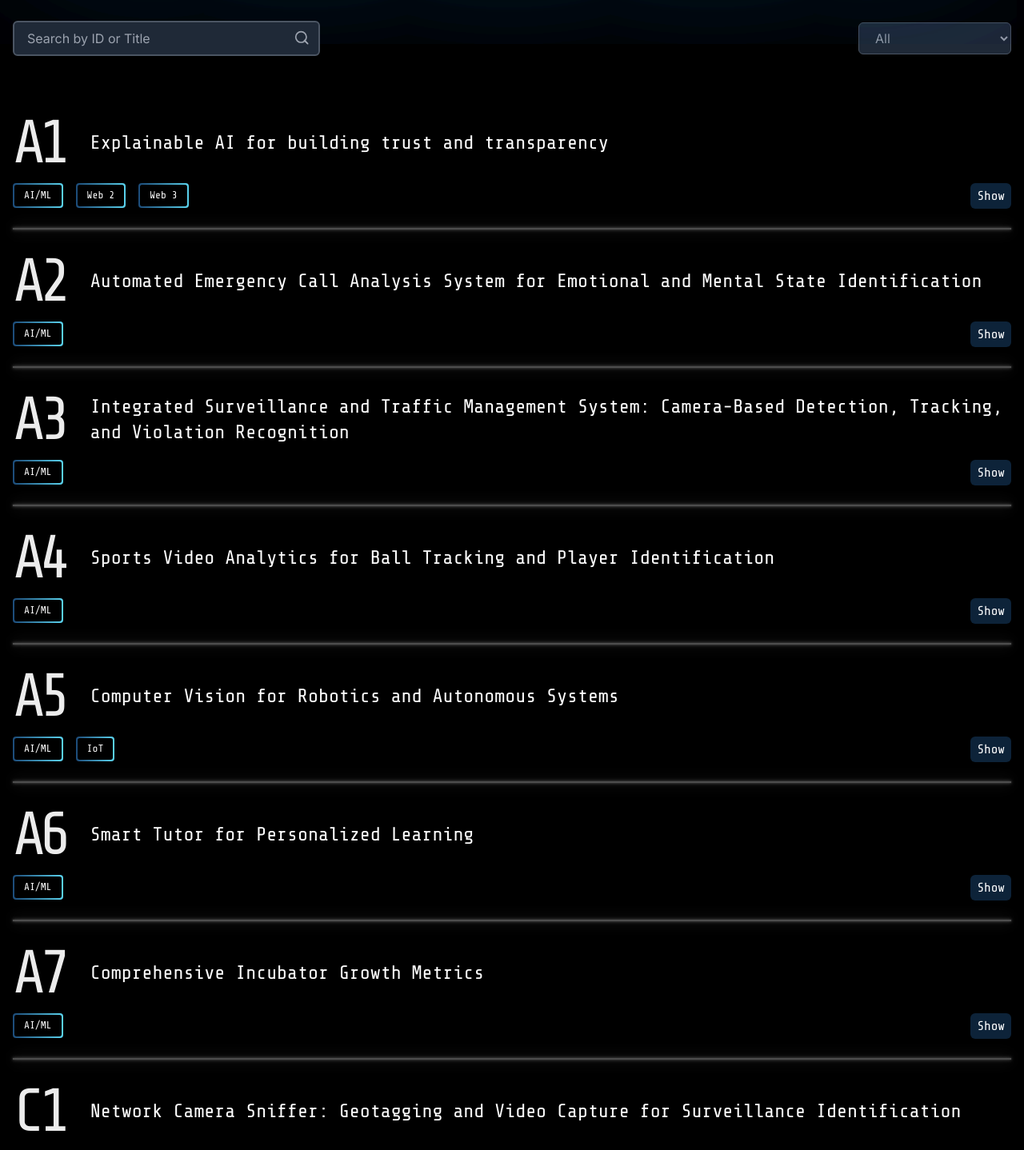
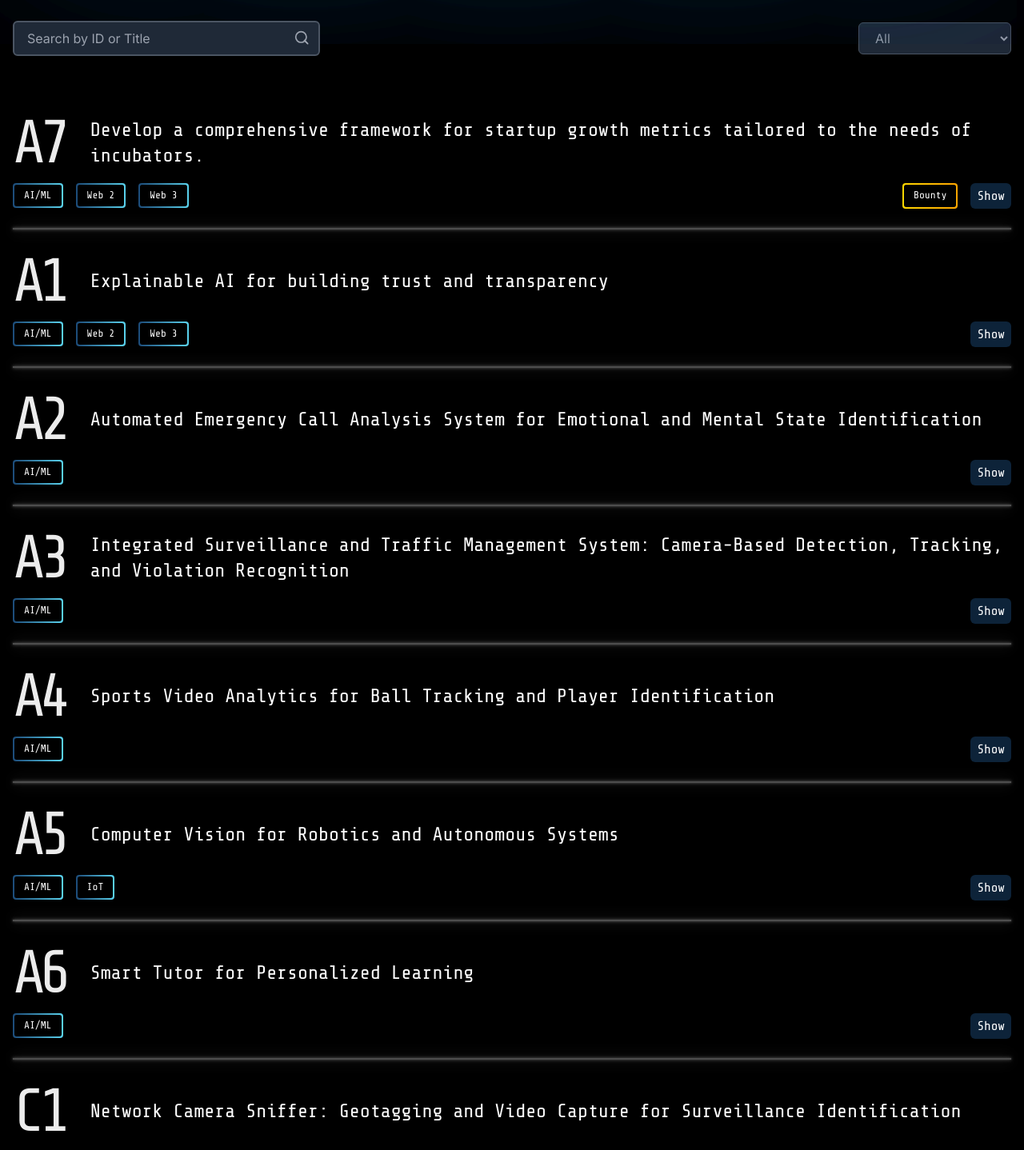
Before and after one commit to adistrim/hackJKLUv3, a Next.js app: page /challenges in a window 1280 px wide. Shown: the part 200-1638 px from the top of the page at 80% size. Built offline with nearby package versions, Linux system fonts and the light colour scheme.

Commit message:
added bounty tag in the challenges

```diff
--- a/src/app/challenges/page.tsx
+++ b/src/app/challenges/page.tsx
@@ -11,6 +11,7 @@ interface Challenge {
   title: string;
   track: string[];
   description: string;
+  sponsored?: string;
 }
 
 const Challenges: React.FC = () => {
@@ -26,7 +27,19 @@ const Challenges: React.FC = () => {
     }
   };
 
-  const filteredChallenges = challengesData.filter((challenge: Challenge) => {
+  const sortedChallenges = [...challengesData].sort(
+    (a: Challenge, b: Challenge) => {
+      if (a.sponsored === "true" && b.sponsored !== "true") {
+        return -1;
+      } else if (a.sponsored !== "true" && b.sponsored === "true") {
+        return 1;
+      } else {
+        return 0;
+      }
+    },
+  );
+
+  const filteredChallenges = sortedChallenges.filter((challenge: Challenge) => {
     if (selectedOption === "All") {
       return (
         challenge.id.toLowerCase().includes(searchTerm.toLowerCase()) ||
@@ -42,20 +55,20 @@ const Challenges: React.FC = () => {
   });
 
   return (
-    <div className="my-[1rem] md:my-[3rem] min-h-screen text-white">
+    <div className="my-[1rem] min-h-screen text-white md:my-[3rem]">
       <div className="mx-auto max-w-screen-xl px-4 py-8">
-        <div className="flex flex-col md:flex-row items-start md:items-center justify-between mb-4">
+        <div className="mb-4 flex flex-col items-start justify-between md:flex-row md:items-center">
           <div className="relative">
             <input
               type="text"
               placeholder="Search by ID or Title"
               value={searchTerm}
               onChange={(e) => setSearchTerm(e.target.value)}
-              className="text-[0.8rem] md:text-base px-4 py-2 md:pr-10 w-80 md:w-96 bg-gray-800 text-white rounded-md border-2 border-gray-600 focus:outline-none focus:border-blue-300"
+              className="w-80 rounded-md border-2 border-gray-600 bg-gray-800 px-4 py-2 text-[0.8rem] text-white focus:border-blue-300 focus:outline-none md:w-96 md:pr-10 md:text-base"
             />
-            <span className="absolute inset-y-0 right-0 flex items-center pr-3 text-gray-400 pointer-events-none">
+            <span className="pointer-events-none absolute inset-y-0 right-0 flex items-center pr-3 text-gray-400">
               <svg
-                className="w-5 h-5"
+                className="h-5 w-5"
                 fill="none"
                 viewBox="0 0 24 24"
                 stroke="currentColor"
@@ -78,7 +91,7 @@ const Challenges: React.FC = () => {
           </div>
 
           <select
-            className="text-[0.8rem] md:text-base my-5 px-4 py-2 bg-gray-800 text-gray-400 rounded-md border border-gray-600 focus:outline-none focus:border-blue-300"
+            className="my-5 rounded-md border border-gray-600 bg-gray-800 px-4 py-2 text-[0.8rem] text-gray-400 focus:border-blue-300 focus:outline-none md:text-base"
             value={selectedOption}
             onChange={(e) => setSelectedOption(e.target.value)}
           >
@@ -99,24 +112,24 @@ const Challenges: React.FC = () => {
         {filteredChallenges.map((challenge: Challenge) => (
           <div
             key={challenge.id}
-            className={`${tech_mono.className} md:mb-[3rem] relative`}
+            className={`${tech_mono.className} relative md:mb-[3rem]`}
           >
-            <div className="flex flex-row items-center mt-[1rem] md:mt-[3rem] ">
-              <span className="text-[#ECECEC] text-[2.5rem] md:text-[4.75rem] not-italic font-normal leading-[normal] tracking-[-0.54rem] text-shadow: 1px 3px 6px rgba(93, 213, 240, 0.4)">
+            <div className="mt-[1rem] flex flex-row items-center md:mt-[3rem] ">
+              <span className="text-shadow: 1px 3px 6px rgba(93, 213, 240, 0.4) text-[2.5rem] font-normal not-italic leading-[normal] tracking-[-0.54rem] text-[#ECECEC] md:text-[4.75rem]">
                 {challenge.id}
               </span>
               <span
-                className={`ml-[2rem] text-white text-[0.8rem] md:text-2xl not-italic font-normal leading-[normal]`}
+                className={`ml-[2rem] text-[0.8rem] font-normal not-italic leading-[normal] text-white md:text-2xl`}
               >
                 {challenge.title}
               </span>
             </div>
-            <div className="flex mt-2 space-x-2 md:space-x-4 mb-[1.5rem]">
+            <div className="mb-[1.5rem] mt-2 flex space-x-2 md:space-x-4">
               {challenge.track.map((trackItem: string, index: number) => (
                 <div key={index} className="items-center justify-center">
                   <div className="rounded-[0.25rem] bg-gradient-to-r from-[#1C4B79] to-[#5AD2ED] p-0.5">
-                    <div className="rounded-[0.18rem] flex h-full w-full items-center justify-center bg-black back px-3 py-1">
-                      <p className="text-white text-[0.5rem] md:text-[0.8rem]">
+                    <div className="back flex h-full w-full items-center justify-center rounded-[0.18rem] bg-black px-3 py-1">
+                      <p className="text-[0.5rem] text-white md:text-[0.8rem]">
                         {trackItem}
                       </p>
                     </div>
@@ -124,15 +137,24 @@ const Challenges: React.FC = () => {
                 </div>
               ))}
               <div className="flex-grow"></div>
+              {challenge.sponsored === "true" && (
+                <div className="rounded-[0.25rem] bg-gradient-to-r from-[#FFD700] to-[#FFA500] p-0.5">
+                  <div className="back flex h-full w-full items-center justify-center rounded-[0.18rem] bg-black px-3 py-1">
+                    <p className="text-[0.5rem] text-white md:text-[0.8rem]">
+                      Bounty
+                    </p>
+                  </div>
+                </div>
+              )}
               <button
-                className="px-2 py-1 bg-[#0d2339] text-white text-[0.5rem] md:text-[0.8rem] md:text-base rounded-md"
+                className="rounded-md bg-[#0d2339] px-2 py-1 text-[0.5rem] text-white md:text-[0.8rem] md:text-base"
                 onClick={() => toggleDescription(challenge.id)}
               >
                 {expandedId === challenge.id ? "Hide" : "Show"}
               </button>
             </div>
             <div
-              className="absolute opacity-30 w-full h-0.5 bg-gradient-to-r from-white via-white to-white"
+              className="absolute h-0.5 w-full bg-gradient-to-r from-white via-white to-white opacity-30"
               style={{
                 boxShadow:
                   "0px 0px 2.783px 0px #FFF, 0px 0px 5.566px 0px #FFF, 0px 0px 19.481px 0px #FFF",
@@ -140,7 +162,7 @@ const Challenges: React.FC = () => {
             ></div>
             {expandedId === challenge.id && (
               <div
-                className={`mt-2 bg-gray-900 text-white text-[0.8rem] md:text-base rounded-md p-4 ${inter.className} `}
+                className={`leading-loose antialiased ${inter.className} mt-4 rounded-md border border-gray-800 bg-gray-900 p-6 text-sm text-gray-300 shadow-lg md:text-base`}
               >
                 <p>{challenge.description}</p>
               </div>
--- a/src/app/data/challenges.json
+++ b/src/app/data/challenges.json
@@ -10,21 +10,21 @@
     "title": "Automated Emergency Call Analysis System for Emotional and Mental State Identification",
     "description": "Develop an emergency response system to listen to a caller in distress and identify the emotional/mental state of the caller. The system should be able to classify the voice as Stressed/Drunk/ Prank/Abusive/Painful and send SMS alerts to Police at 100.",
     "track": ["AI/ML"],
-        "contributor":"Dr. Devika Kataria"
+    "contributor": "Dr. Devika Kataria"
   },
   {
     "id": "A3",
     "title": "Integrated Surveillance and Traffic Management System: Camera-Based Detection, Tracking, and Violation Recognition",
     "description": "Develop an advanced surveillance and traffic management system capable of detecting, tracking, and recognizing various violations on roadways. The system should utilize surveillance cameras for real-time detection and tracking of moving vehicles, enabling automatic number plate recognition (ANPR) for identification purposes. Additionally, the system should have the capability to monitor and enforce traffic regulations by identifying and reporting violations such as speeding, illegal parking, and lane violations. It should provide real-time alerts and data on detected violations, including vehicle speed and license plate information, while ensuring accuracy and efficiency in the detection process.",
     "track": ["AI/ML"],
-        "contributor":"Dr. Arpan Gupta"
+    "contributor": "Dr. Arpan Gupta"
   },
   {
     "id": "A4",
     "title": "Sports Video Analytics for Ball Tracking and Player Identification",
     "description": "Develop a sports video analytics system tailored for ball tracking in games like tennis and cricket, alongside player detection and disambiguation. This system will enable accurate tracking of the ball's trajectory during gameplay and identification of individual players, enhancing performance analysis and viewer experience.",
     "track": ["AI/ML"],
-        "contributor":"Dr. Arpan Gupta"
+    "contributor": "Dr. Arpan Gupta"
   },
   {
     "id": "A5",
@@ -40,38 +40,39 @@
   },
   {
     "id": "A7",
-        "title": "Comprehensive Incubator Growth Metrics",
-        "description": "Developing a comprehensive framework for tracking startup growth within incubators is crucial. Current metrics like funding and job creation are insufficient. The challenge is to create a customizable framework that integrates existing data sources, provides actionable insights, and facilitates data-driven decision-making to enhance startup success within incubators.",
-        "track": ["AI/ML"],
-        "contributor":"AIC-JKLU"
+    "title": "Develop a comprehensive framework for startup growth metrics tailored to the needs of incubators.",
+    "description": "Capture essential startup growth stages: Go beyond basic metrics and track progress across key areas like customer acquisition, market validation, product development, team growth, and traction milestones. Be customizable: Accommodate diverse startup models and industries within the incubator's portfolio. Integrate with existing data sources: Leverage existing incubator data (e.g., mentor reports, funding records, event participation) alongside external data sources (e.g., web analytics, social media engagement). Provide actionable insights: Enable incubators to identify strengths, weaknesses, and specific areas where they can support startups most effectively. Facilitate data-driven decision-making: Allow incubators to optimize their programs and resources based on tangible results and trends. Bonus points: Design interactive dashboards for visualizing startup growth and incubator performance. Develop predictive models to forecast future success potential of startups. Integrate your solution with existing incubator management platforms. By tackling this challenge, you can revolutionize the way incubators track and support their startups, ultimately increasing their success rate and contributing to a thriving entrepreneurial ecosystem.",
+    "track": ["AI/ML", "Web 2", "Web 3"],
+    "contributor": "AIC-JKLU",
+    "sponsored": "true"
   },
   {
     "id": "C1",
     "title": "Network Camera Sniffer: Geotagging and Video Capture for Surveillance Identification",
     "description": "Design a sniffer which can sniff the network to identify open cameras and geotag them to find the location as well as capture the videos.",
-        "track": ["Cybersecurity",  "IoT"],
-        "contributor":"Dr. Devika Kataria"
+    "track": ["Cybersecurity", "IoT"],
+    "contributor": "Dr. Devika Kataria"
   },
   {
     "id": "C2",
     "title": "Network Threat Detection and Reporting System: Identifying and Collecting Information on Malicious Activity",
     "description": "Develop a system to report threat events/attempts on the network and collect information as attacker IP address, port and type of malicious activity.",
     "track": ["Cybersecurity"],
-        "contributor":"Dr. Devika Kataria"
+    "contributor": "Dr. Devika Kataria"
   },
   {
     "id": "C3",
     "title": "Cryptocurrency Security: Hardware Wallet Solution",
     "description": "Create a hardware wallet for storing and managing cryptocurrencies securely. Participants can focus on implementing secure key storage, transaction signing, and protection against physical tampering.",
     "track": ["Cybersecurity", "Web 3"],
-        "contributor":"Dr. Surbhi Chhabra"
+    "contributor": "Dr. Surbhi Chhabra"
   },
   {
     "id": "C4",
     "title": "Secure Boot for Embedded Systems",
     "description": "Develop a secure boot process for a microcontroller or embedded system, ensuring that only authorized firmware is executed. Participants can explore techniques like digital signatures, secure key storage, and chain of trust.",
     "track": ["Cybersecurity", "IoT"],
-        "contributor" :"Dr. Surbhi Chhabra"
+    "contributor": "Dr. Surbhi Chhabra"
   },
   {
     "id": "C5",
@@ -95,15 +96,15 @@
     "id": "C8",
     "title": "Fault Injection Defense for Embedded Systems",
     "description": "Develop a countermeasure against fault injection attacks on hardware devices. Participants can explore techniques to detect and mitigate the effects of voltage and clock glitch attacks on embedded systems/IoT devices.",
-        "track": ["Cybersecurity","IoT"],
-        "contributor":"Dr. Surbhi Chhabra"
+    "track": ["Cybersecurity", "IoT"],
+    "contributor": "Dr. Surbhi Chhabra"
   },
   {
     "id": "C9",
     "title": "Fortified IoT Hardware Architecture Solution",
     "description": "Develop a secure hardware architecture for Internet of Things (IoT) devices. Participants can consider power-efficient cryptographic algorithms, secure communication protocols, and resistance against physical attacks.",
-        "track": ["Cybersecurity","IoT"],
-        "contributor":"Dr. Surbhi Chhabra"
+    "track": ["Cybersecurity", "IoT"],
+    "contributor": "Dr. Surbhi Chhabra"
   },
 
   {
@@ -141,7 +142,7 @@
     "title": "Secure Geolocation-Based Toll Payment and Speed Monitoring System for Expressways",
     "description": "Develop a secure geolocation based  payment system which deduct the toll fees at entry of any expressway as soon as the car enters the expressway, without having any toll barriers. The system should also scan the number plate and generate an alarm if speed exceeds 100kph at any time.",
     "track": ["IoT"],
-        "contributor":"Dr. Devika Kataria"
+    "contributor": "Dr. Devika Kataria"
   },
   {
     "id": "I2",
@@ -220,7 +221,7 @@
     "id": "I14",
     "title": "Traffic Management",
     "description": "Create a smart traffic management system using IoT devices and sensors to gather real-time data on traffic flow, optimize signal timings, and provide intelligent recommendations to reduce congestion and enhance overall traffic efficiency.",
-        "track": ["IoT","Web 2"]
+    "track": ["IoT", "Web 2"]
   },
   {
     "id": "I15",
@@ -239,7 +240,6 @@
     "title": "Web Platform for Smart City Solutions",
     "description": "Web platform that harmonizes diverse urban services, including intelligent traffic management, optimized waste disposal systems, enhanced energy efficiency measures, and streamlined public transportation networks. The goal is to empower cities with a centralized, interconnected solution for sustainable urban living, leveraging technology to improve efficiency, reduce environmental impact, and enhance the overall quality of life for residents.",
     "track": ["Web 2", "Web 3"]
-
   },
   {
     "id": "W3",
@@ -247,5 +247,4 @@
     "description": "A user-friendly platform that facilitates the seamless connection between individuals, businesses, and organizations, fostering the sharing of surplus food resources with those facing hunger. Design an app or service that connects local restaurants/groceries with individuals or organizations willing to pick up surplus food near closing time, preventing waste and feeding those in need. Consider incorporating logistics, volunteer management, and food safety features",
     "track": ["Web 2", "Web 3"]
   }
-
 ]
```
Also changed, not shown: src/app/page.tsx (+5 -6 lines). Lines whose indentation alone changed are shown as unchanged.
